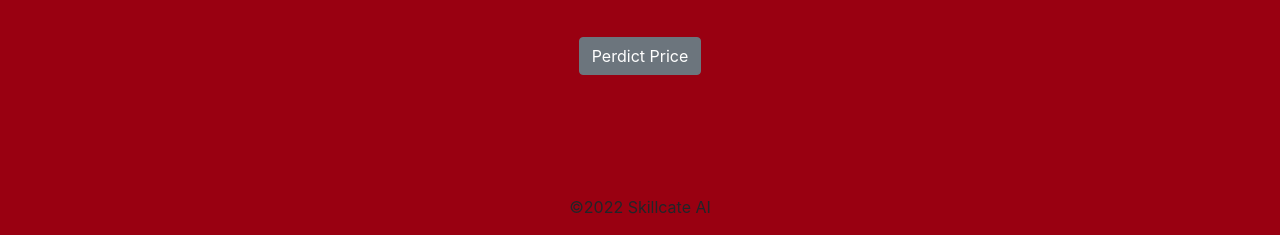
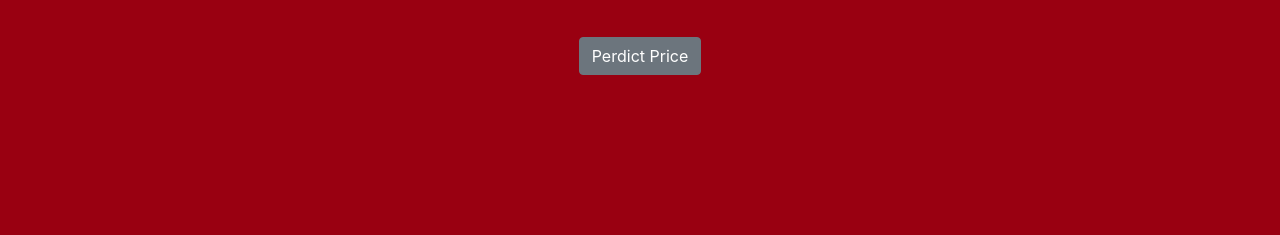
Before and after one commit to kharshavardhanv/Flight-fare-prediction-using-flask, a Flask app: page / in a window 1280 px wide. Shown: the part 619-854 px from the top of the page. After the commit the page ends 814 px from the top, so only its background shows below. Run offline with Flask 2, Linux system fonts and the light colour scheme; some libraries are stand-ins or nearby versions.

Commit message:
Update home.html

```diff
--- a/templates/home.html
+++ b/templates/home.html
@@ -159,7 +159,6 @@
 
         <br>
         <br>
-        <p>©2022 Skillcate AI</p>
 
     </div>
 
```
